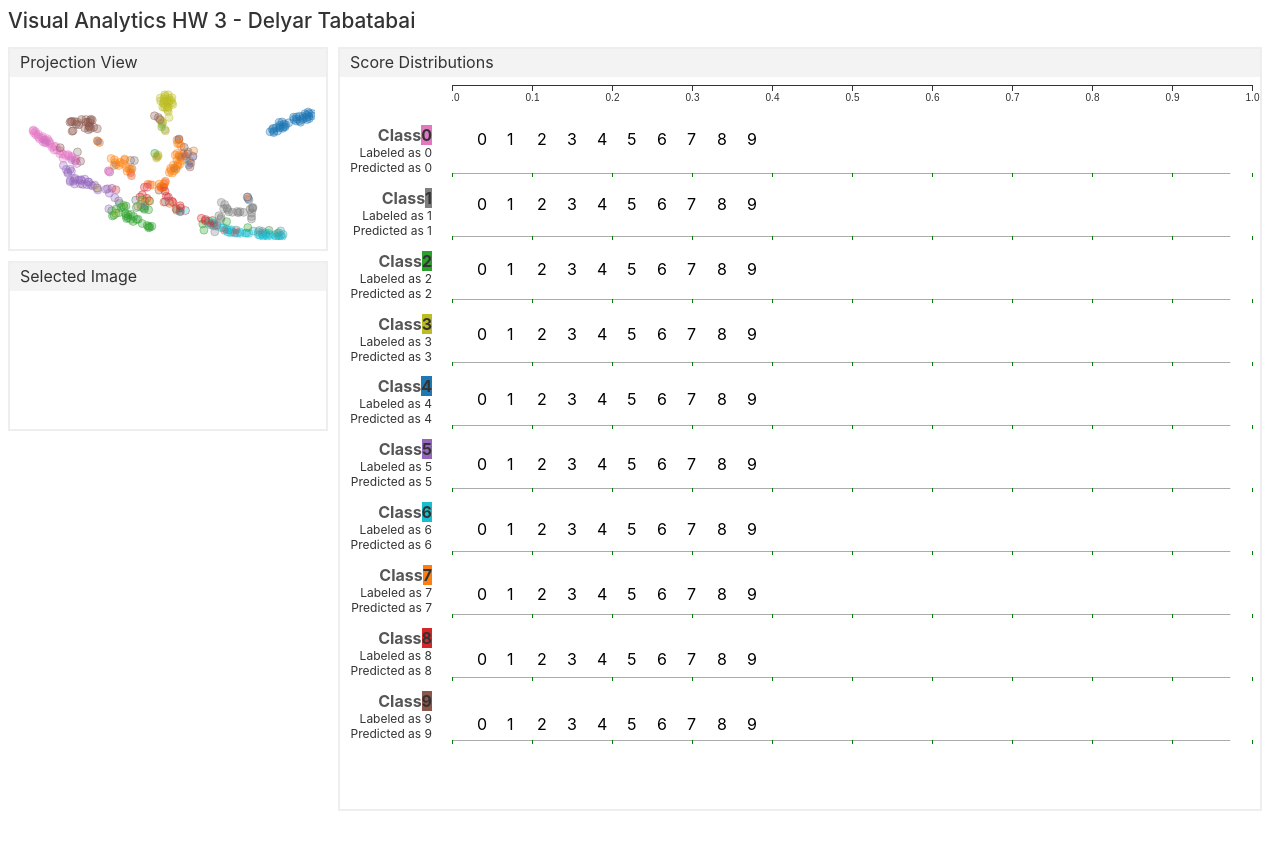
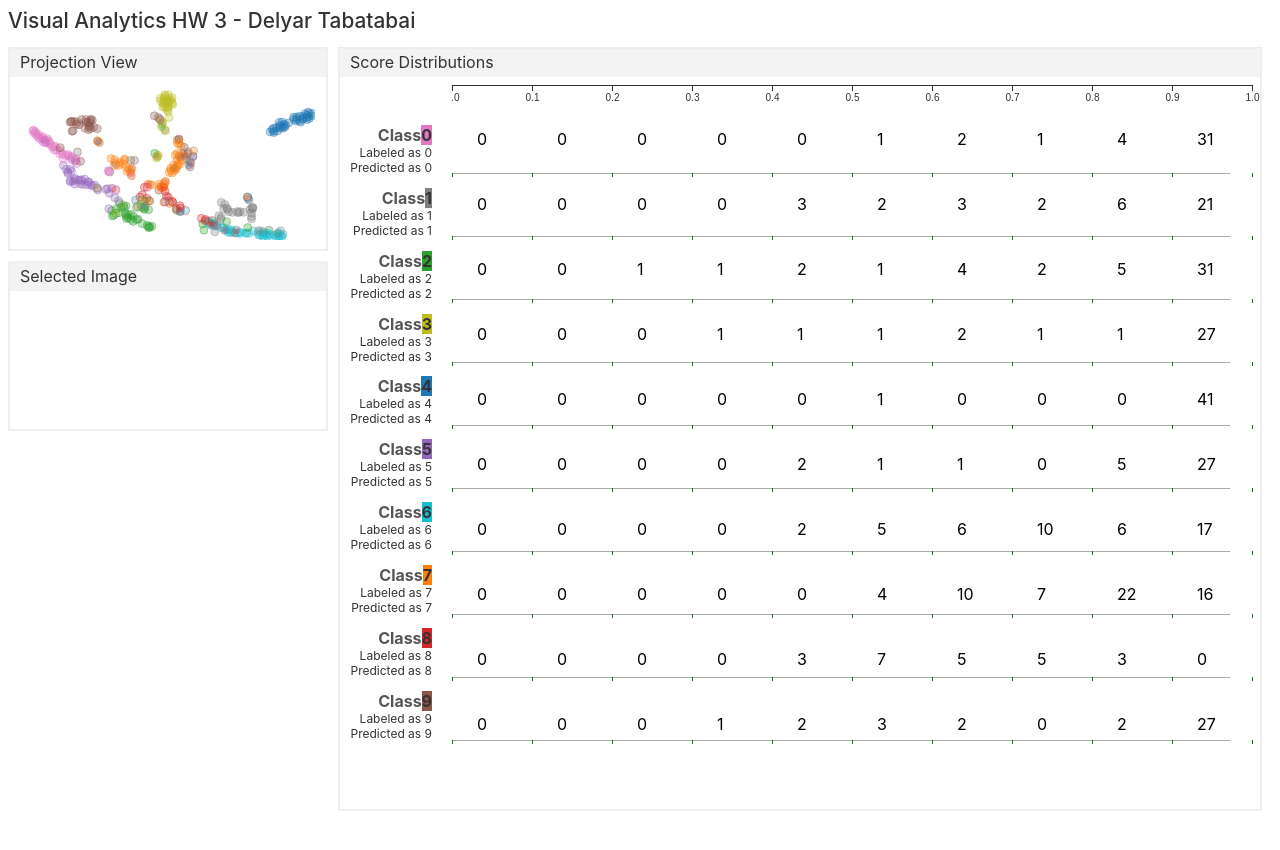
Before and after one commit to delyar/Visual-Analytics-For-Image-Classification, a Svelte app: page / in a window 1280 px wide. Shown: the top 850 px of the page. Built offline with nearby package versions, Linux system fonts and the light colour scheme.

Commit message:
instances numebrs

```diff
--- a/src/App.svelte
+++ b/src/App.svelte
@@ -156,7 +156,7 @@
 							{#each binsByClasses as row,i}
 								<rect x="15" y="{(i+1)*63}" width="94%" height="0.5" fill='#565656'></rect>
 								{#each {length:10} as _,j}
-									<text x="{40 + (j*30)}" y="{35 + (i*65)}">{row.bins[j]["binNo"]}</text>
+									<text x="{40 + (j*80)}" y="{35 + (i*65)}">{row.bins[j]["instances"].length}</text>
 									<text x="{15 + (j*80)}" y="{((i+1)*63) - 15}" width="9" height="9" fill='red'></text>
 									<rect x="{15 + (j*80)}" y="{(i+1)*63}" width="1" height="4" fill='green'></rect>
 									<rect x="{815}" y="{(i+1)*63}" width="1" height="4" fill='green'></rect>
```
Also changed, not shown: public/build/bundle.js, 1 other file (tests, documents, lock files or other folders).
